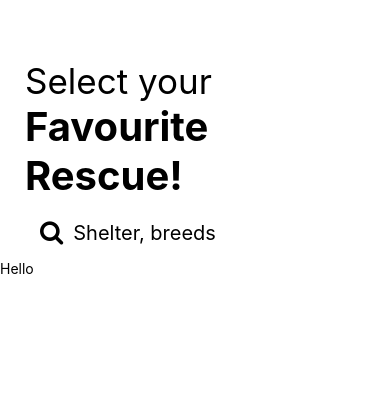
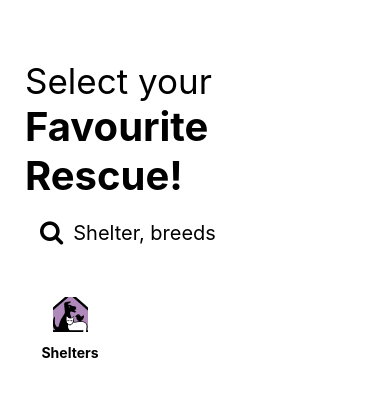
Before and after one commit to emma-ong/react-native-mobile-app, a React Native app: screen / in a window 390 px wide. Shown: the top 396 px of the page. Built offline with nearby package versions, Linux system fonts and the light colour scheme.

Commit message:
Add shelter option

```diff
--- a/src/components/CategoryItem.js
+++ b/src/components/CategoryItem.js
@@ -1,9 +1,44 @@
-import { Text, View, StyleSheet } from "react-native"
+import { Text, View, StyleSheet, Image } from "react-native"
+import { elevation } from "../common/styles"
 
 export default function CategoryItem() {
   return(
-    <View>
-      <Text>Hello</Text>
+    <View style={[styles.container, styles.elevation]}>
+      <View style={styles.imageContainer}>
+      <Image style={styles.image} source={require("../assets/images/shelter.png")}/>
+      </View>
+      <Text style={styles.header}>Shelters</Text>
     </View>
   )
 }
+
+const styles = StyleSheet.create({
+  container: {
+    width: 90,
+    height: 100,
+    borderRadius: 50,
+    marginVertical: 15,
+    marginHorizontal: 25,
+    // backgroundColor: "rgb(241,186,87)",
+    backgroundColor: "white",
+    alignItems: "center",
+    justifyContent: "center"
+  },
+  elevation,
+  image: {
+    width: 35,
+    height: 35,
+  },
+  imageContainer: {
+    width: 50,
+    height: 50,
+    backgroundColor: "white",
+    alignItems: "center",
+    justifyContent: "center",
+    borderRadius: 50,
+    marginBottom: 5,
+  },
+  header: {
+    fontWeight: "bold"
+  }
+})
```
